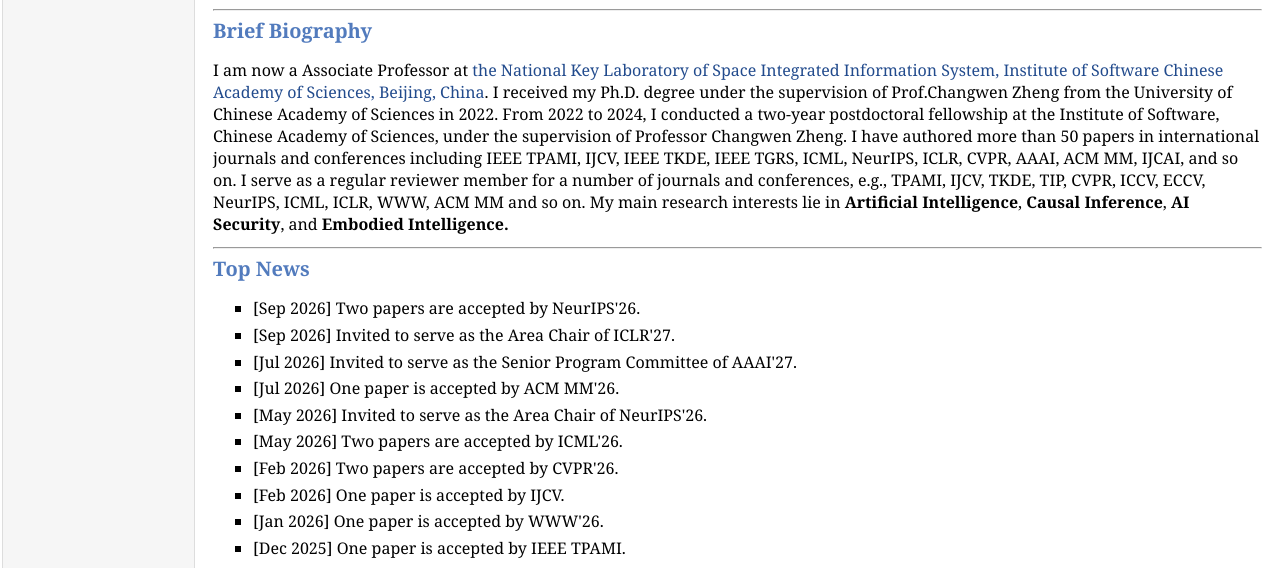
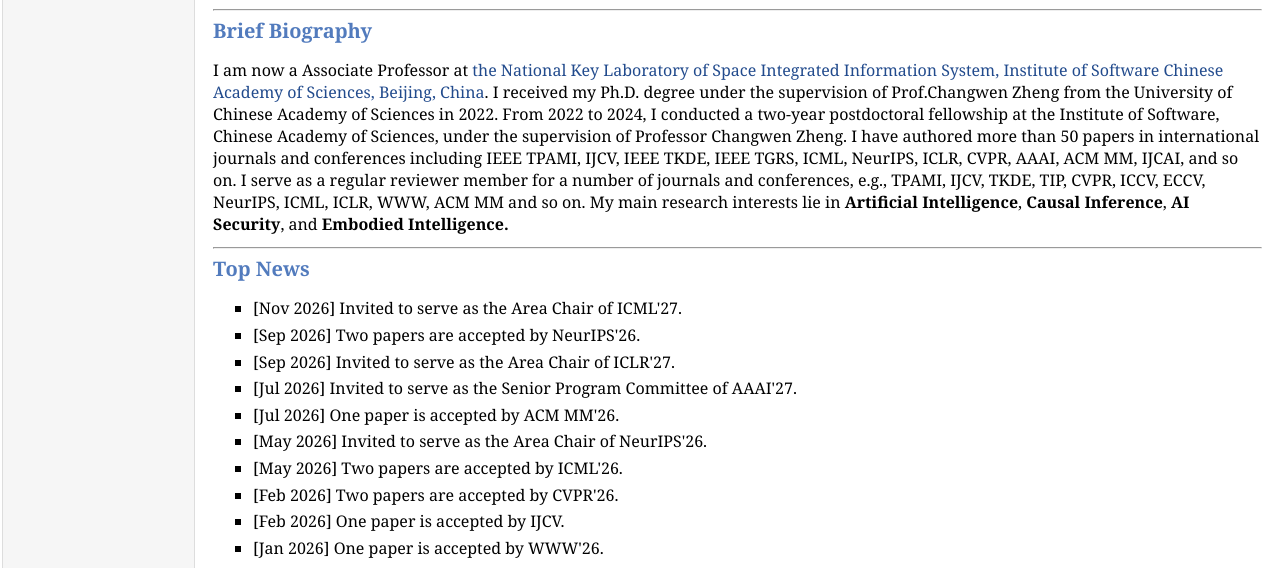
Before and after one commit to qiangwenwen/qiangwenwen.github.io, a plain HTML site: page index.html in a window 1280 px wide. Shown: the part 364-932 px from the top of the page. Drawn offline with Linux system fonts and the light colour scheme.

Commit message:
Update index.html

```diff
--- a/index.html
+++ b/index.html
@@ -71,6 +71,7 @@ I am now a Associate Professor at <a href="http://www.iscas.ac.cn/" target="_bla
 <div>
 <h2><hr><a name="news"></a>Top News</h2>
 	<ul>
+<li><p>[Nov 2026] Invited to serve as the Area Chair of ICML'27.</p></li>
 <li><p>[Sep 2026] Two papers are accepted by NeurIPS'26.</p></li>
 <li><p>[Sep 2026] Invited to serve as the Area Chair of ICLR'27.</p></li>
 <li><p>[Jul 2026] Invited to serve as the Senior Program Committee of AAAI'27.</p></li>
@@ -80,7 +81,6 @@ I am now a Associate Professor at <a href="http://www.iscas.ac.cn/" target="_bla
 <li><p>[Feb 2026] Two papers are accepted by CVPR'26.</p></li>
 <li><p>[Feb 2026] One paper is accepted by IJCV.</p></li>
 <li><p>[Jan 2026] One paper is accepted by WWW'26.</p></li>
-<li><p>[Dec 2025] One paper is accepted by IEEE TPAMI.</p></li>
 </ul>
 See more news <a href="news.html">here</a>.
 </div>
```
